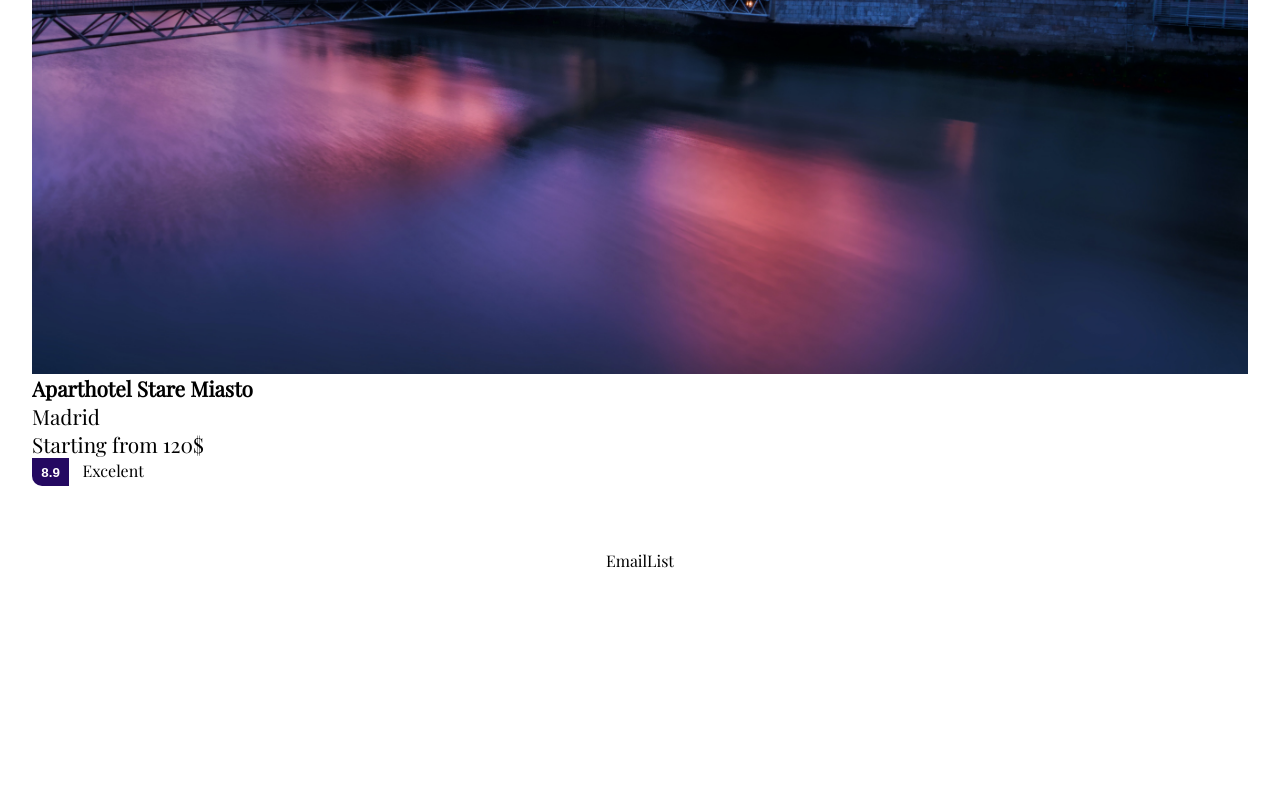
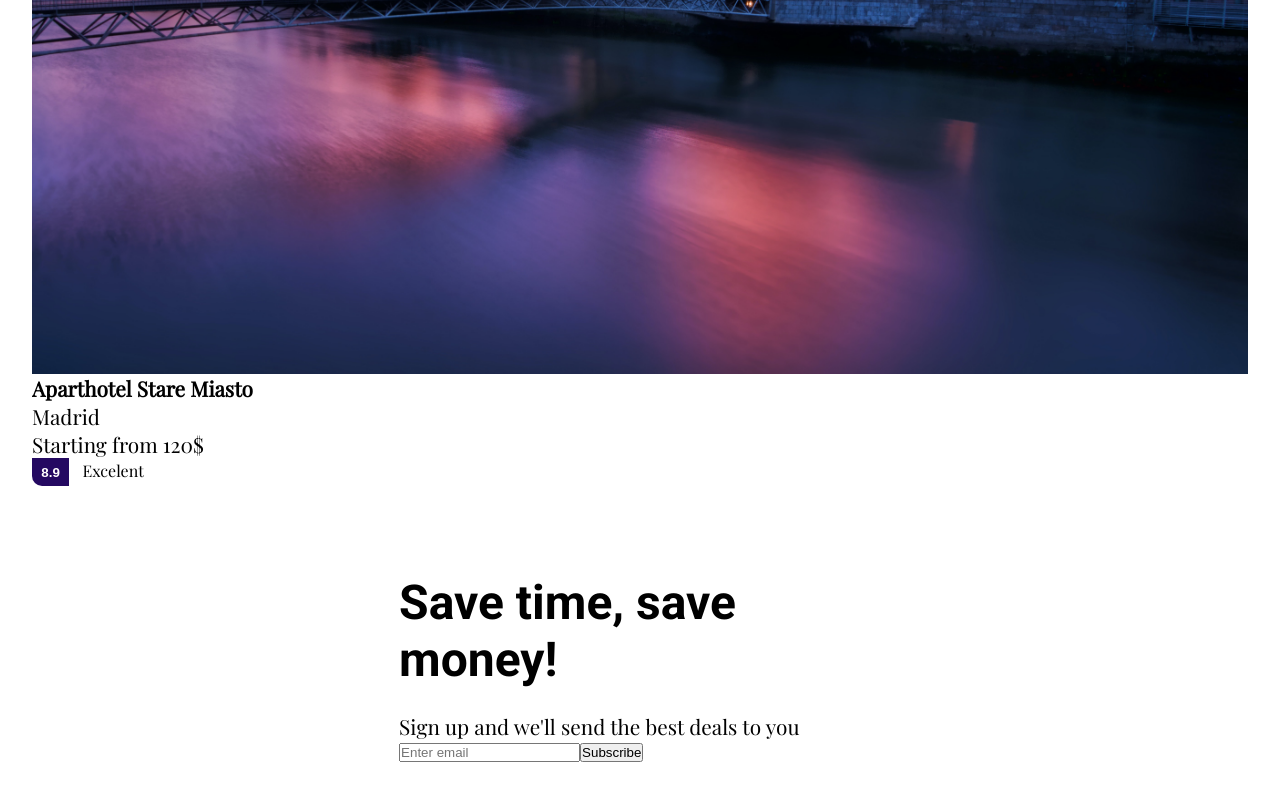
Before and after one commit to Ljusaj123/Reservation-App, a React (Create React App) app: page / in a window 1280 px wide. Shown: the part 3393-4193 px from the top of the page. Before the commit the page ends 4012 px from the top, so only its background shows below. Built offline with nearby package versions, Linux system fonts and the light colour scheme.

Commit message:
structure for email component

```diff
--- a/src/components/EmailList.js
+++ b/src/components/EmailList.js
@@ -1,5 +1,16 @@
 import React from "react";
 
 export const EmailList = () => {
-  return <div>EmailList</div>;
+  return (
+    <div className="email">
+      <div className="container">
+        <h2>Save time, save money!</h2>
+        <p>Sign up and we'll send the best deals to you</p>
+        <div className="email__input-container">
+          <input type="email" placeholder="Enter email" />
+          <button className="subscribe-button">Subscribe</button>
+        </div>
+      </div>
+    </div>
+  );
 };
```
